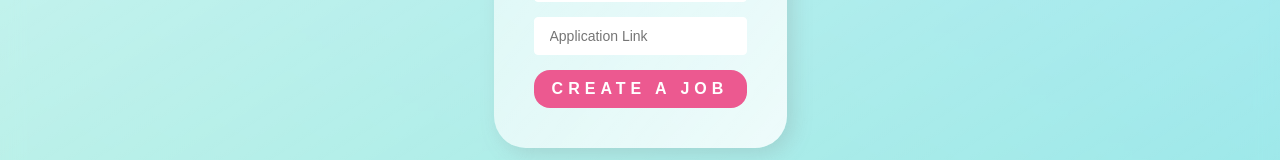
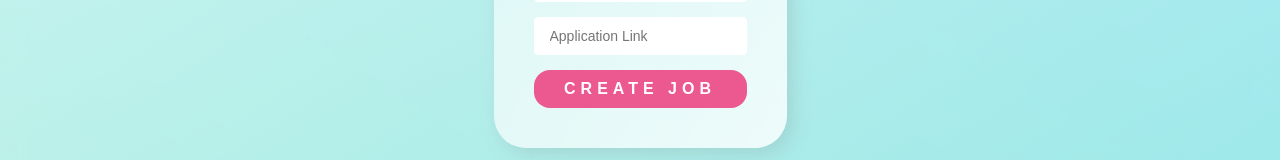
Before and after one commit to iamtaku/job-tracker, a React (Create React App) app: page /dashboard in a window 1280 px wide. Both pictures are taken after a click on the button "CREATE JOB". Shown: the part 416-576 px from the top of the page. Built offline with nearby package versions, Linux system fonts and the light colour scheme; no server answers.

Commit message:
updated the button text

```diff
--- a/src/components/Form.js
+++ b/src/components/Form.js
@@ -275,7 +275,7 @@ const Form = () => {
             </>
           )}
           <button type="submit">
-            {step.status[0] === "C" ? "Create a " : "Update the "}
+            {step.status[0] === "C" ? "Create " : "Update "}
             {step.status.split("").pop() === "B" ? "Job" : "Step"}
           </button>
         </form>
```
